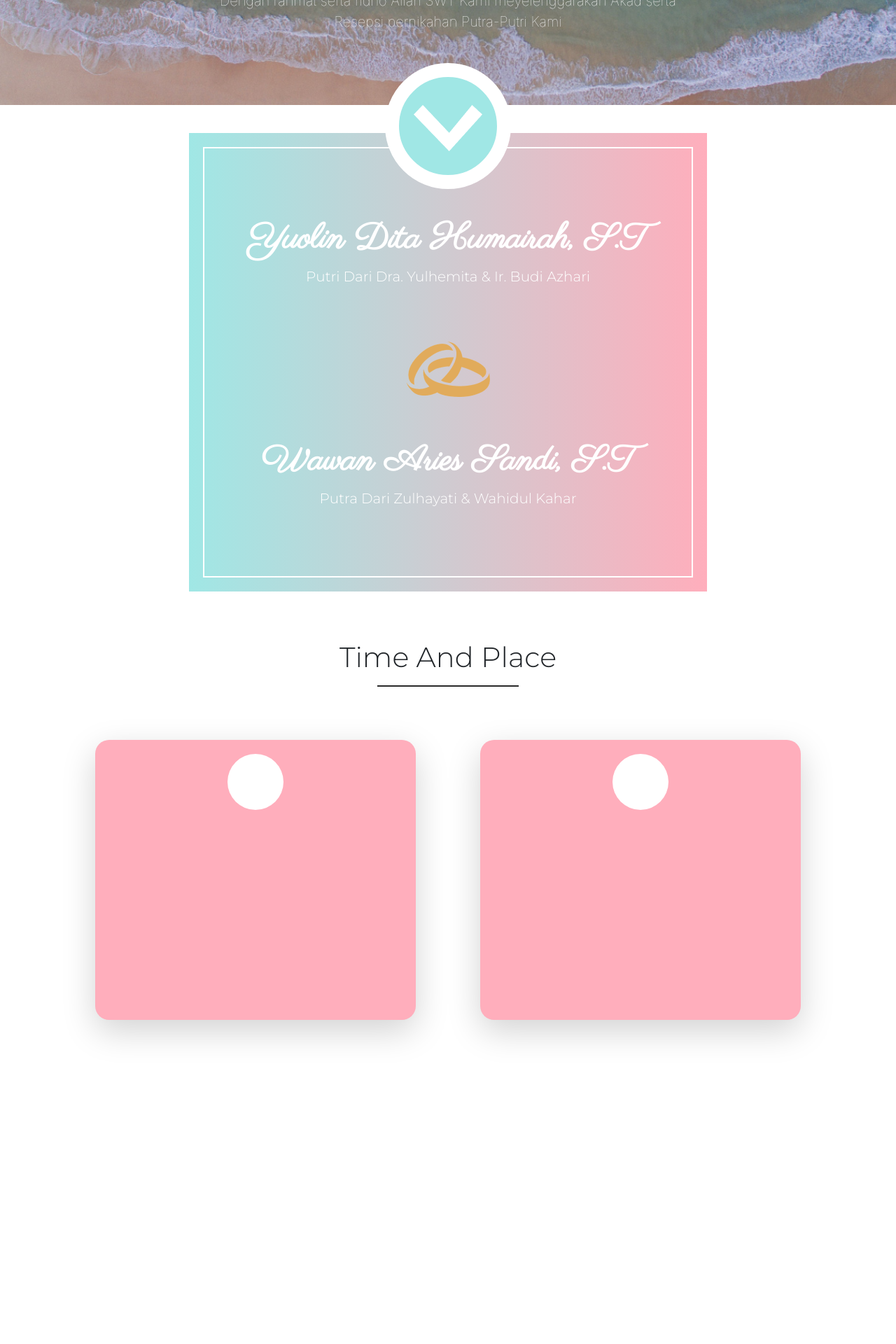
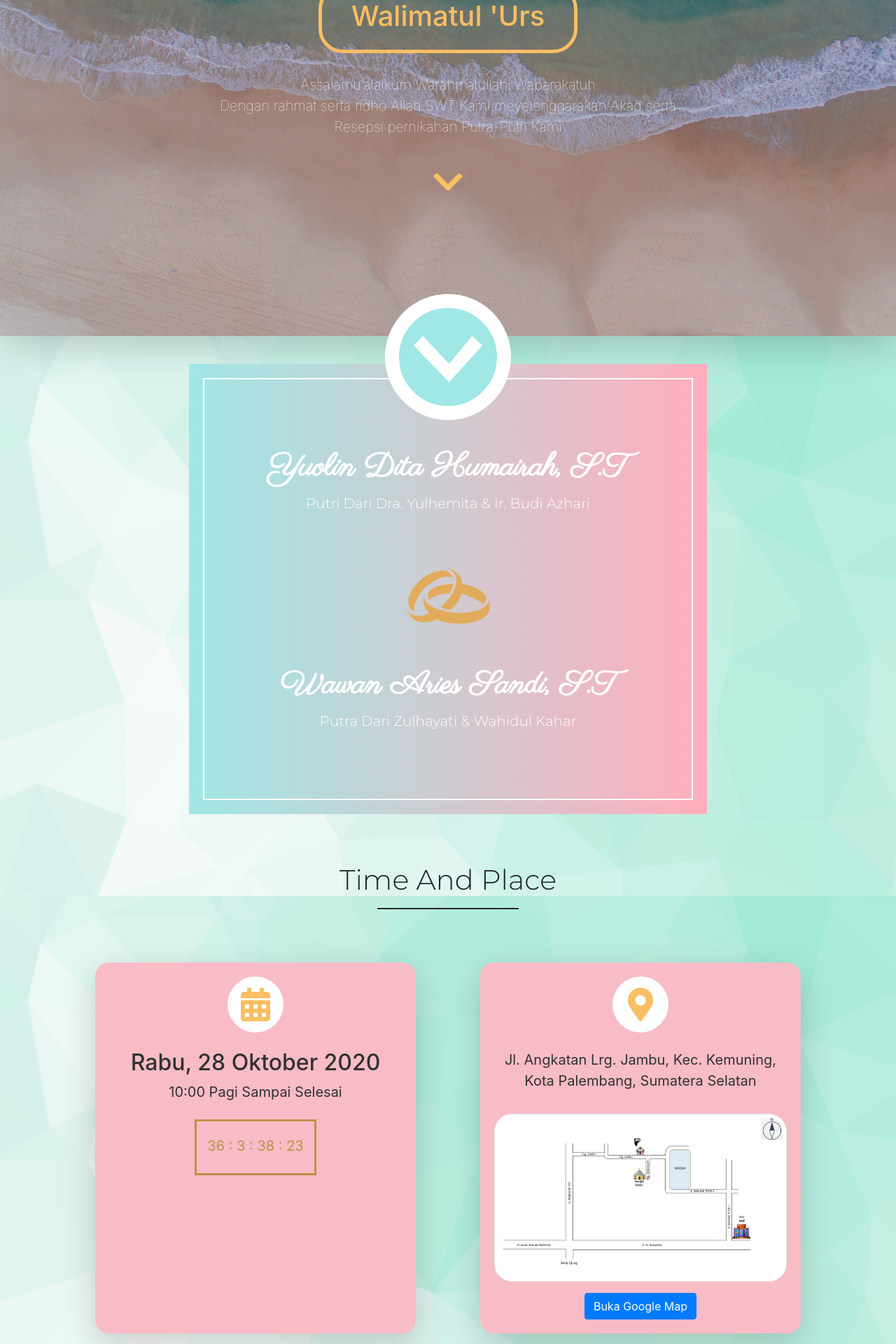
Before and after one commit to spardano/undangan, a PHP site: page / in a window 1280 px wide. Shown: the part 320-2240 px from the top of the page at 70% size. Before the commit the page ends 1806 px from the top, so only its background shows below. Run offline with PHP 8.4, Linux system fonts and the light colour scheme.

Commit message:
menambahkan aos

```diff
--- a/assets/css/style.css
+++ b/assets/css/style.css
@@ -1,8 +1,19 @@
+body {
+  background-image: url(../img/bg-green.jpg);
+  background-size: cover;
+  background-attachment: fixed;
+}
+
 .jumbotron {
+  min-height: 800px;
   background-image: url(../img/pantai2.jpg);
   background-size: cover;
   background-repeat: no-repeat;
   margin-bottom: 0px;
+}
+
+.jumbotron .container {
+  margin-top: 150px;
 }
 
 .jumbotron img {
@@ -21,6 +32,10 @@
   font-weight: lighter;
   color: white;
   margin-bottom: 40px;
+}
+
+.jumbotron i {
+  color: #fabe63;
 }
 
 .arrow {
@@ -64,7 +79,7 @@
 #pengantin h1 {
   font-family: "Parisienne", cursive;
   font-weight: bold;
-  font-size: 50px;
+  font-size: 45px;
   color: white;
 }
 
@@ -85,8 +100,7 @@
 
 #timeandplace .time,
 .place {
-  height: 400px;
-  background-color: #ffaebc;
+  background-color: #f8bcc6;
   margin-top: 40px;
   border-radius: 20px;
   padding: 20px;
@@ -98,6 +112,35 @@
   background-color: white;
 }
 
-#timeplace i {
-  color: black;
+#timeandplace i {
+  color: #fabe63;
 }
+
+#timeandplace .content {
+  color: rgb(49, 49, 49);
+}
+
+#timeandplace .content p {
+  font-size: 20px;
+}
+
+#timeandplace .content .countdown {
+  border: 3px solid #be9049;
+  padding-top: 20px;
+  color: #be9049;
+}
+
+.place img {
+  border-radius: 25px;
+}
+
+#note .content {
+  margin-top: 40px;
+}
+
+#note p {
+  font-size: 20px;
+  text-align: justify;
+  font-family: "Montserrat", sans-serif;
+  line-height: 26pt;
+}
--- a/index.html
+++ b/index.html
@@ -16,6 +16,13 @@
       crossorigin="anonymous"
     />
 
+    <link href="https://unpkg.com/aos@2.3.1/dist/aos.css" rel="stylesheet" />
+
+    <link
+      rel="stylesheet"
+      href="assets/font/fontawesome-free-5.14.0-web/css/all.css"
+    />
+
     <link rel="stylesheet" href="assets/css/style.css" />
 
     <link
@@ -26,30 +33,50 @@
     <title>Hello, world!</title>
   </head>
   <body>
-    <div class="jumbotron jumbotron-fluid">
+    <div class="jumbotron jumbotron-fluid shadow-lg">
       <div class="container text-center">
         <img src="assets/img/bismillah2.png" class="img-fluid" alt="" />
 
-        <div class="walimatul p-3 col-sm-4 offset-sm-4">
+        <div
+          class="walimatul p-3 col-sm-4 offset-sm-4"
+          data-aos="fade-up"
+          data-aos-duration="1000"
+        >
           <h1>Walimatul 'Urs</h1>
         </div>
 
-        <p class="lead">
+        <p
+          class="lead"
+          data-aos="fade-up"
+          data-aos-easing="linear"
+          data-aos-duration="1500"
+        >
           Assalamu’alaikum Warahmatullahi Wabarakatuh <br />
           Dengan rahmat serta ridho Allah SWT Kami meyelenggarakan Akad serta
           <br />
           Resepsi pernikahan Putra-Putri Kami
         </p>
+
+        <i
+          class="fa fa-chevron-down fa-3x"
+          data-aos="fade-down"
+          data-aos-easing="linear"
+          data-aos-duration="2000"
+        ></i>
       </div>
     </div>
 
-    <div class="arrow rounded-circle mx-auto">
+    <div class="arrow rounded-circle mx-auto" data-aos="zoom-in">
       <img src="assets/img/arrow.png" alt="" />
     </div>
 
     <section id="pengantin">
       <div class="container">
-        <div class="nama col-sm-8 offset-sm-2">
+        <div
+          class="nama col-sm-8 offset-sm-2"
+          data-aos="fade-up"
+          data-aos-duration="1800"
+        >
           <div class="garis col-sm text-center">
             <!-- Pengantin wanita -->
             <h1>Yuolin Dita Humairah, S.T</h1>
@@ -66,23 +93,89 @@
     </section>
 
     <section id="timeandplace">
-      <div class="header text-center">
+      <div class="header text-center" data-aos="zoom-in">
         <h1>Time And Place</h1>
         <hr />
       </div>
 
       <div class="container">
         <div class="row">
-          <div class="time col-sm-5 mx-auto shadow-lg">
-            <div class="logo rounded-circle mx-auto">
-              <i class="fas fa-calendar-alt fa-3x"></i>
+          <div
+            class="time col-sm-5 mx-auto shadow-lg"
+            data-aos="fade-up"
+            data-aos-duration="1800"
+          >
+            <div class="logo rounded-circle mx-auto text-center">
+              <i class="fas fa-calendar-alt fa-3x mt-3"></i>
+            </div>
+            <div class="content text-center mt-4">
+              <h2>Rabu, 28 Oktober 2020</h2>
+              <p>10:00 Pagi Sampai Selesai</p>
+
+              <div class="countdown col-sm-5 mx-auto mt-4">
+                <p id="hitungmundur" class="mb-4"></p>
+              </div>
             </div>
           </div>
 
-          <div class="place col-sm-5 mx-auto shadow-lg">
-            <div class="logo rounded-circle mx-auto">
+          <div
+            class="place col-sm-5 mx-auto shadow-lg"
+            data-aos="fade-up"
+            data-aos-duration="1800"
+          >
+            <div class="logo rounded-circle mx-auto text-center">
               <i class="fas fa-map-marker-alt fa-3x mt-3"></i>
             </div>
+
+            <div class="content text-center mt-4">
+              <p>
+                Jl. Angkatan Lrg. Jambu, Kec. Kemuning, Kota Palembang, Sumatera
+                Selatan
+              </p>
+              <img
+                src="assets/img/mappesta.jpeg"
+                class="img-thumbnail my-3"
+                alt=""
+              />
+
+              <a
+                href="https://goo.gl/maps/NwbCW6UYyThpiTNQ8"
+                class="btn btn-primary"
+                >Buka Google Map</a
+              >
+            </div>
+          </div>
+        </div>
+      </div>
+    </section>
+
+    <section id="note">
+      <div class="container">
+        <div class="header text-center" data-aos="zoom-in">
+          <h1>Tutur Kata</h1>
+          <hr />
+        </div>
+
+        <div class="content" data-aos="fade-up" data-aos-duration="1800">
+          <div class="col-sm-6 mx-auto mt-4">
+            <p>
+              Kami segenap keluarga besar memberikan ucapan terimakasih atas
+              segala perhatian saudara/i sekalian. dengan segala kerendahan
+              hati, kami menantikan kesediaan bapak/ibu/sdr/i sekalian untuk
+              memberikan do'a serta restu.
+            </p>
+
+            <p>
+              Sesuai dengan imbauan pemerintah terkait penanganan pandemi COVID
+              19, acara pernikahan baik akad ataupun resepsi dilaksanakan sesuai
+              protokol kesehatan dan aturan dari pemerintah.
+            </p>
+
+            <p>
+              Maaf atas segala kekurangan dan kesalahan dan juga kami
+              menyampaikan rasa terima kasih yang sebesar-besarnya atas
+              perhatian dan do'a nya.
+            </p>
           </div>
         </div>
       </div>
@@ -100,5 +193,43 @@
       integrity="sha384-B4gt1jrGC7Jh4AgTPSdUtOBvfO8shuf57BaghqFfPlYxofvL8/KUEfYiJOMMV+rV"
       crossorigin="anonymous"
     ></script>
+
+    <script src="https://unpkg.com/aos@2.3.1/dist/aos.js"></script>
+
+    <script>
+      // Set the date we're counting down to
+      var countDownDate = new Date("Oct 28, 2020 08:00:00").getTime();
+
+      // Update the count down every 1 second
+      var x = setInterval(function () {
+        // Get today's date and time
+        var now = new Date().getTime();
+
+        // Find the distance between now and the count down date
+        var distance = countDownDate - now;
+
+        // Time calculations for days, hours, minutes and seconds
+        var days = Math.floor(distance / (1000 * 60 * 60 * 24));
+        var hours = Math.floor(
+          (distance % (1000 * 60 * 60 * 24)) / (1000 * 60 * 60)
+        );
+        var minutes = Math.floor((distance % (1000 * 60 * 60)) / (1000 * 60));
+        var seconds = Math.floor((distance % (1000 * 60)) / 1000);
+
+        // Output the result in an element with id="demo"
+        document.getElementById("hitungmundur").innerHTML =
+          days + " : " + hours + " : " + minutes + " : " + seconds;
+
+        // If the count down is over, write some text
+        if (distance < 0) {
+          clearInterval(x);
+          document.getElementById("hitungmundur").innerHTML = "EXPIRED";
+        }
+      }, 1000);
+    </script>
+
+    <script>
+      AOS.init();
+    </script>
   </body>
 </html>
```
Also changed, not shown: assets/img/bg-green.jpg (added), assets/img/bg-pink.jpg (added), assets/img/mappesta.jpeg (added), assets/img/pantai.jpg (added), assets/img/pantai2.jpg.
